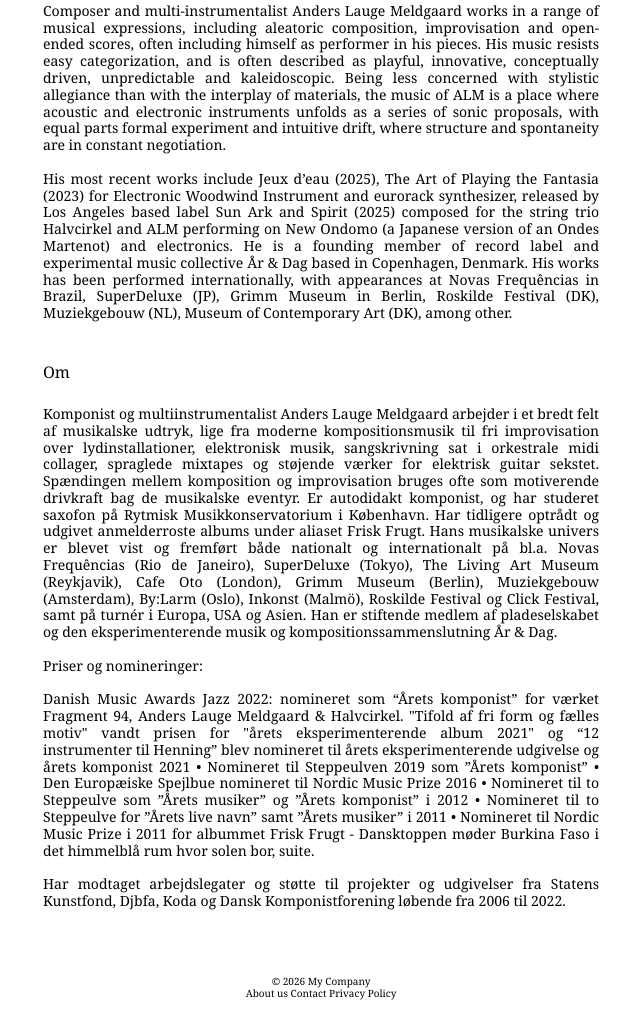
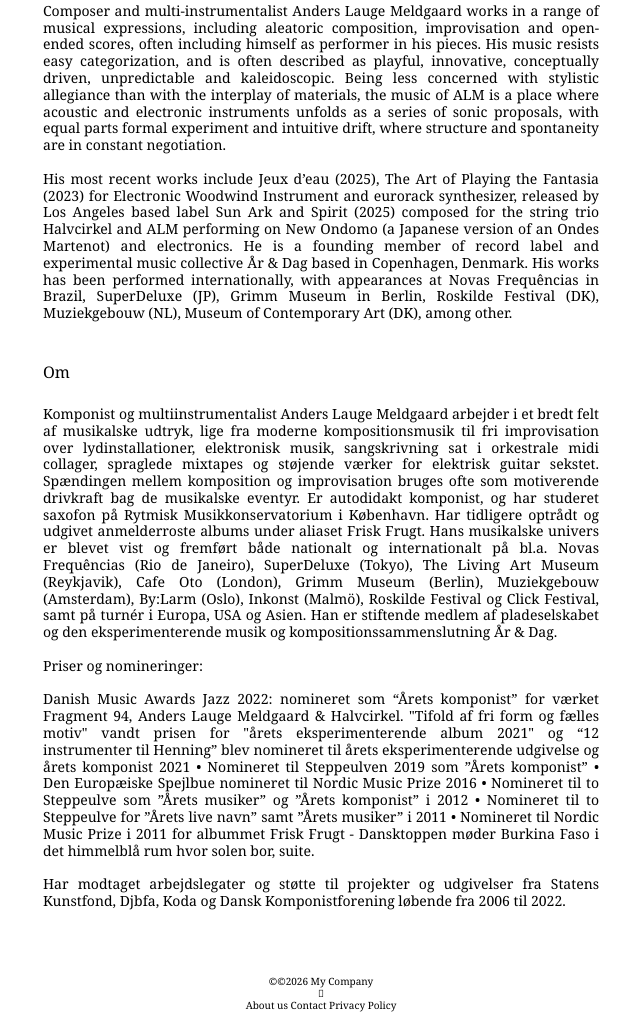
Before and after one commit to ALM-composer/ALM-composer.github.io, a plain HTML site: page about.html in a window 1280 px wide. Shown: the part 114-1129 px from the top of the page, without its empty margins (319-959 px from the left). Drawn offline with Linux system fonts and the light colour scheme.

Commit message:
Fix copyright notice in footer

```diff
--- a/footer.html
+++ b/footer.html
@@ -1,5 +1,6 @@
 <footer>
-    <p>© 2026 My Company</p>
+    <p>©©2026 My Company</p>
+    <p> &#x1f16d;</p>
     <a href="/about">About us</a>
     <a href="/contact">Contact</a>
     <a href="/privacy">Privacy Policy</a>
```
